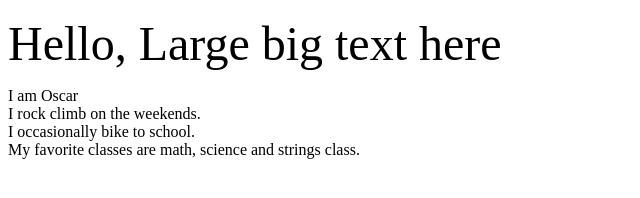
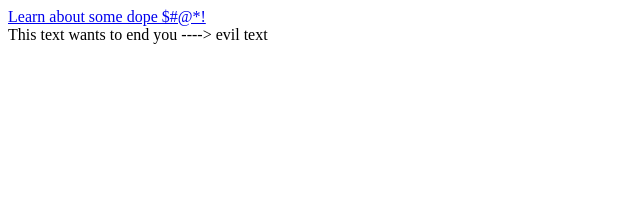
Before and after one commit to oluthje/oluthje.github.io, a plain HTML site: page index.html in a window 1280 px wide. Shown: the whole page, without its empty margins (0-640 px from the left). Drawn offline with Linux system fonts and the light colour scheme.

```diff
--- a/index.html
+++ b/index.html
@@ -5,22 +5,14 @@
 	</head>
 
 	<body>
-		<p><font size="30">Hello, Large big text here</font></p>
-		<section>
-			I am Oscar
-		</section>
-		<section>
-			I rock climb on the weekends.
-		</section>
-		<section>
-			I occasionally bike to school.
-		</section>
-		<section>
-			My favorite classes are math, science and strings class.
-		</section>
+		<nav>
+			<a href="aboutme.html">
+				Learn about some dope $#@*!
+			</a>
+		</nav>
+
+		This text wants to end you ----> evil text
+
 	</body>
-<!--
-	This is a comment, you can't see this if you try to view it in the browser.
--->
 
 </html>
```
Also changed, not shown: PushButton.gif (added), 2 other files.
